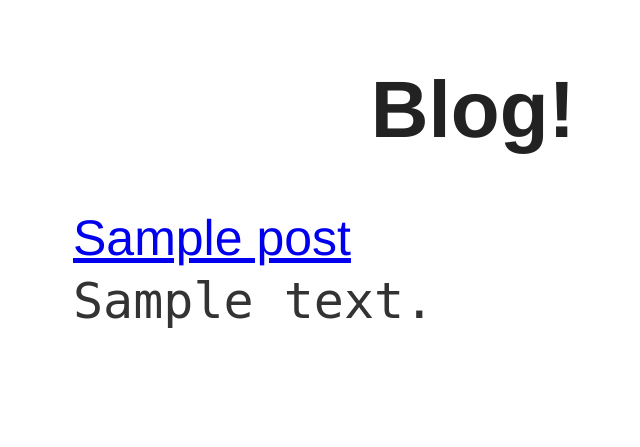
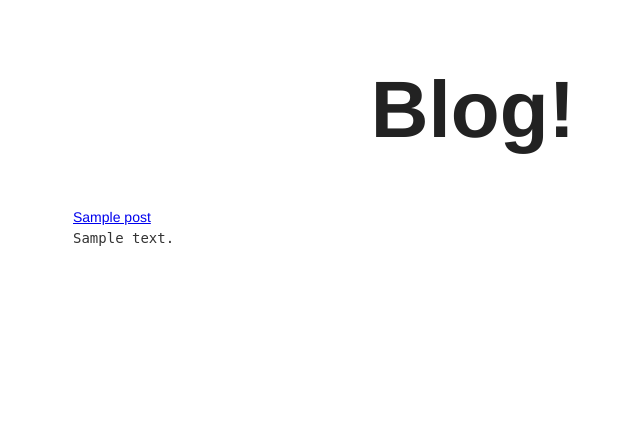
Before and after one commit to Jbrown48/build-a-blog, a Python web app: template templates/blog.html in a window 1280 px wide. Shown: the top 447 px of the page, without its empty margins (167-807 px from the left). Run offline with Jinja, Linux system fonts and the light colour scheme; the template is opened without the code that fills it: most values are stand-ins (such as "Sample title", 1, 10 or a date in 2020).

Commit message:
Was able to get CSS working correctly

```diff
--- a/app.yaml
+++ b/app.yaml
@@ -9,6 +9,9 @@ handlers:
   static_files: favicon.ico
   upload: favicon\.ico
 
+- url: /style
+  static_dir: style
+
 - url: .*
   script: main.app
 
--- a/static/style.css
+++ b/style/style.css
@@ -1,6 +1,6 @@
 body {
     font-family: Helvetica, Arial, sans-serif;
-    font-size: 50px;
+    font-size: 14px;
 
     width: 800px;
     margin: 0 auto;
--- a/templates/base.html
+++ b/templates/base.html
@@ -2,7 +2,7 @@
 
 <html>
     <head>
-        <link type="text/css" rel="stylesheet" href="/static/style.css"/>
+        <link type="text/css" rel="stylesheet" href="/style/style.css">
 
         <title>Blog</title>
     </head>
```
